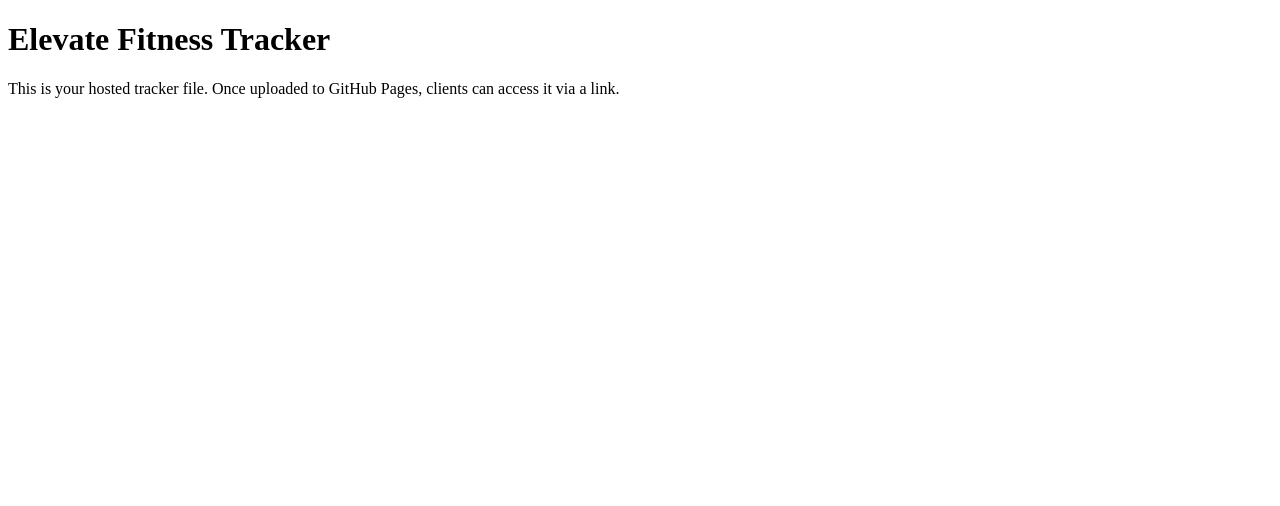
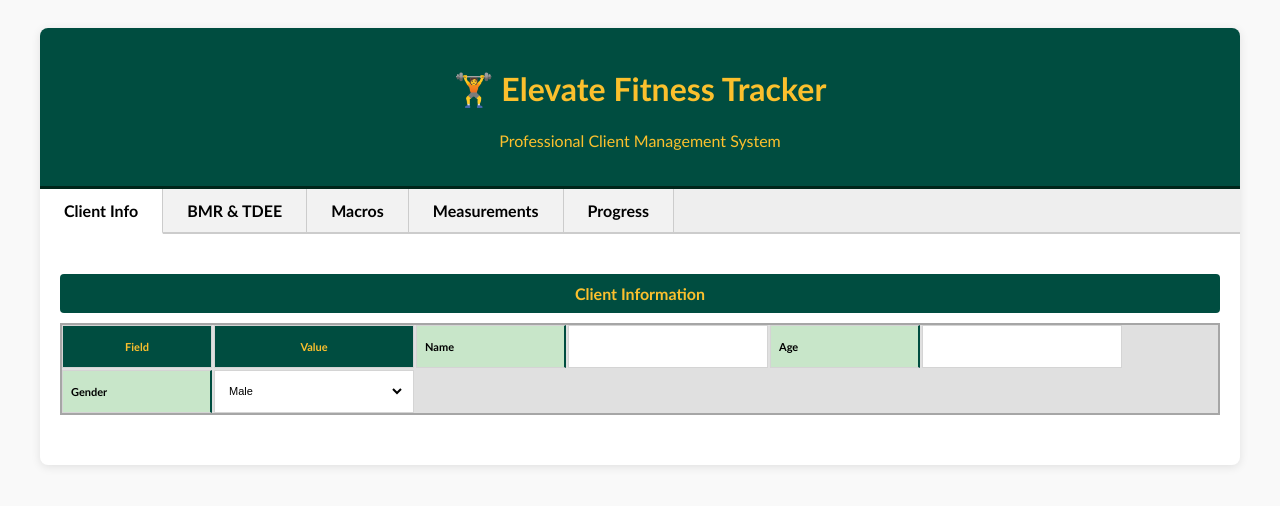
Before and after one commit to Under450/elevate-tracker, a plain HTML site: page index.html in a window 1280 px wide. Drawn offline with nearby package versions, Linux system fonts and the light colour scheme.

Commit message:
index.html

```diff
--- a/index.html
+++ b/index.html
@@ -1,13 +1,163 @@
-
 <!DOCTYPE html>
 <html lang="en">
 <head>
   <meta charset="UTF-8">
   <meta name="viewport" content="width=device-width, initial-scale=1.0">
   <title>Elevate Fitness Tracker</title>
+  <script src="https://cdnjs.cloudflare.com/ajax/libs/Chart.js/3.9.1/chart.min.js"></script>
+  <style>
+    body {
+      font-family: 'Calibri', Arial, sans-serif;
+      background: #f9f9f9;
+      padding: 20px;
+    }
+    .excel-container {
+      max-width: 1200px;
+      margin: 0 auto;
+      background: white;
+      border-radius: 8px;
+      box-shadow: 0 2px 10px rgba(0,0,0,0.1);
+      overflow: hidden;
+    }
+    .excel-header {
+      background: #004d40; /* Elevate green */
+      color: #fbc02d;     /* Elevate gold */
+      padding: 20px;
+      text-align: center;
+      border-bottom: 3px solid #00251a;
+    }
+    .excel-tabs {
+      background: #eeeeee;
+      display: flex;
+      border-bottom: 2px solid #ccc;
+    }
+    .tab {
+      padding: 12px 24px;
+      background: #f2f2f2;
+      border-right: 1px solid #ccc;
+      cursor: pointer;
+      transition: background 0.3s;
+      font-weight: bold;
+    }
+    .tab.active {
+      background: white;
+      border-bottom: 2px solid white;
+      margin-bottom: -2px;
+    }
+    .tab:hover {
+      background: #e0e0e0;
+    }
+    .sheet-content { display: none; padding: 20px; }
+    .sheet-content.active { display: block; }
+    .excel-grid {
+      display: grid;
+      grid-template-columns: 150px 200px 150px 200px 150px 200px;
+      gap: 2px;
+      background: #e0e0e0;
+      border: 2px solid #a6a6a6;
+      margin-bottom: 30px;
+    }
+    .grid-cell {
+      background: white;
+      border: 1px solid #d4d4d4;
+      padding: 8px;
+      font-size: 11px;
+      min-height: 25px;
+      display: flex;
+      align-items: center;
+    }
+    .header-cell {
+      background: #004d40;
+      color: #fbc02d;
+      font-weight: bold;
+      text-align: center;
+      justify-content: center;
+    }
+    .label-cell {
+      background: #c8e6c9;
+      font-weight: bold;
+      border-right: 2px solid #004d40;
+    }
+    .input-cell input, .input-cell select {
+      width: 100%;
+      border: none;
+      background: transparent;
+      font-size: 11px;
+      padding: 2px;
+    }
+    .formula-cell { background: #e2efda; font-weight: bold; color: #0d5f0d; }
+    .result-cell { background: #fff2cc; font-weight: bold; color: #7f6000; text-align: center; justify-content: center; }
+    .section-title {
+      background: #004d40;
+      color: #fbc02d;
+      padding: 10px;
+      font-weight: bold;
+      text-align: center;
+      margin: 20px 0 10px 0;
+      border-radius: 4px;
+    }
+  </style>
 </head>
 <body>
-  <h1>Elevate Fitness Tracker</h1>
-  <p>This is your hosted tracker file. Once uploaded to GitHub Pages, clients can access it via a link.</p>
+  <div class="excel-container">
+    <div class="excel-header">
+      <h1>🏋️ Elevate Fitness Tracker</h1>
+      <p>Professional Client Management System</p>
+    </div>
+
+    <div class="excel-tabs">
+      <div class="tab active" onclick="switchTab('client-info')">Client Info</div>
+      <div class="tab" onclick="switchTab('calculations')">BMR & TDEE</div>
+      <div class="tab" onclick="switchTab('macros')">Macros</div>
+      <div class="tab" onclick="switchTab('measurements')">Measurements</div>
+      <div class="tab" onclick="switchTab('progress')">Progress</div>
+    </div>
+
+    <!-- Example first tab -->
+    <div id="client-info" class="sheet-content active">
+      <div class="section-title">Client Information</div>
+      <div class="excel-grid">
+        <div class="grid-cell header-cell">Field</div>
+        <div class="grid-cell header-cell">Value</div>
+        <div class="grid-cell label-cell">Name</div>
+        <div class="grid-cell input-cell"><input type="text" id="clientName"></div>
+        <div class="grid-cell label-cell">Age</div>
+        <div class="grid-cell input-cell"><input type="number" id="age"></div>
+        <div class="grid-cell label-cell">Gender</div>
+        <div class="grid-cell input-cell">
+          <select id="gender"><option>Male</option><option>Female</option></select>
+        </div>
+      </div>
+    </div>
+
+    <div id="calculations" class="sheet-content">
+      <div class="section-title">BMR & TDEE</div>
+      <p>Formulas and results will go here…</p>
+    </div>
+
+    <div id="macros" class="sheet-content">
+      <div class="section-title">Macros</div>
+      <p>Macro planner content here…</p>
+    </div>
+
+    <div id="measurements" class="sheet-content">
+      <div class="section-title">Measurements</div>
+      <p>Tracking table here…</p>
+    </div>
+
+    <div id="progress" class="sheet-content">
+      <div class="section-title">Progress</div>
+      <p>Progress tracking content here…</p>
+    </div>
+  </div>
+
+  <script>
+    function switchTab(tabId) {
+      document.querySelectorAll('.sheet-content').forEach(s => s.classList.remove('active'));
+      document.querySelectorAll('.tab').forEach(t => t.classList.remove('active'));
+      document.getElementById(tabId).classList.add('active');
+      event.target.classList.add('active');
+    }
+  </script>
 </body>
 </html>
```
